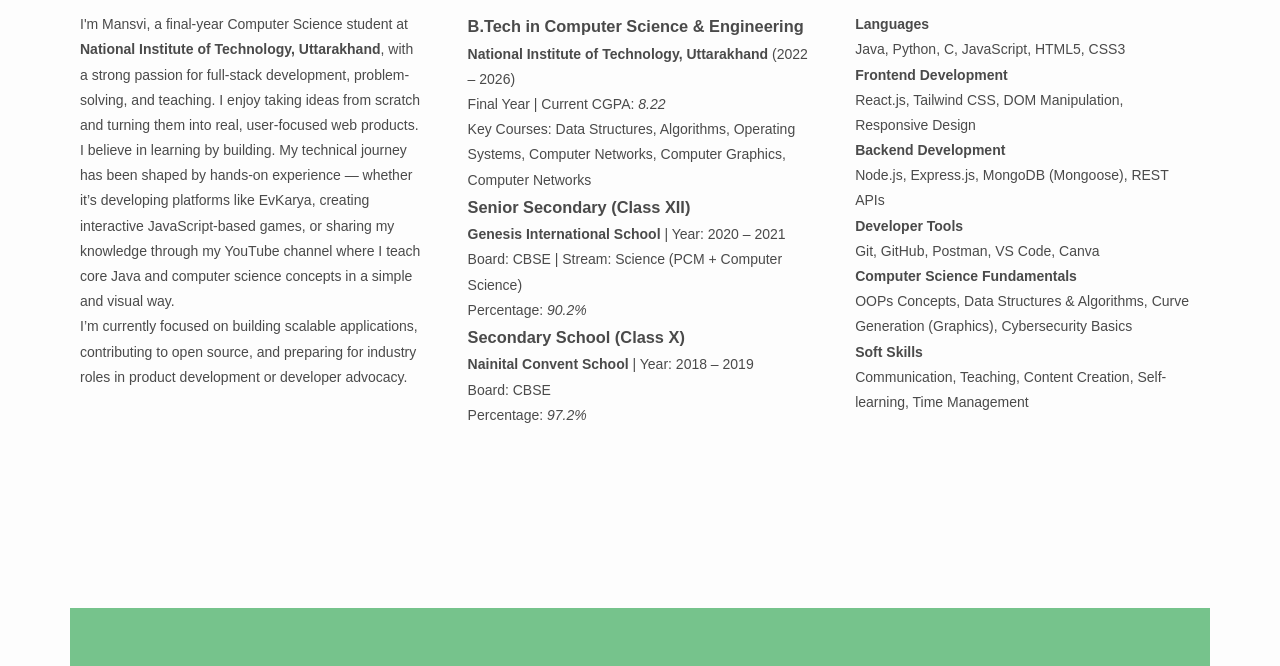
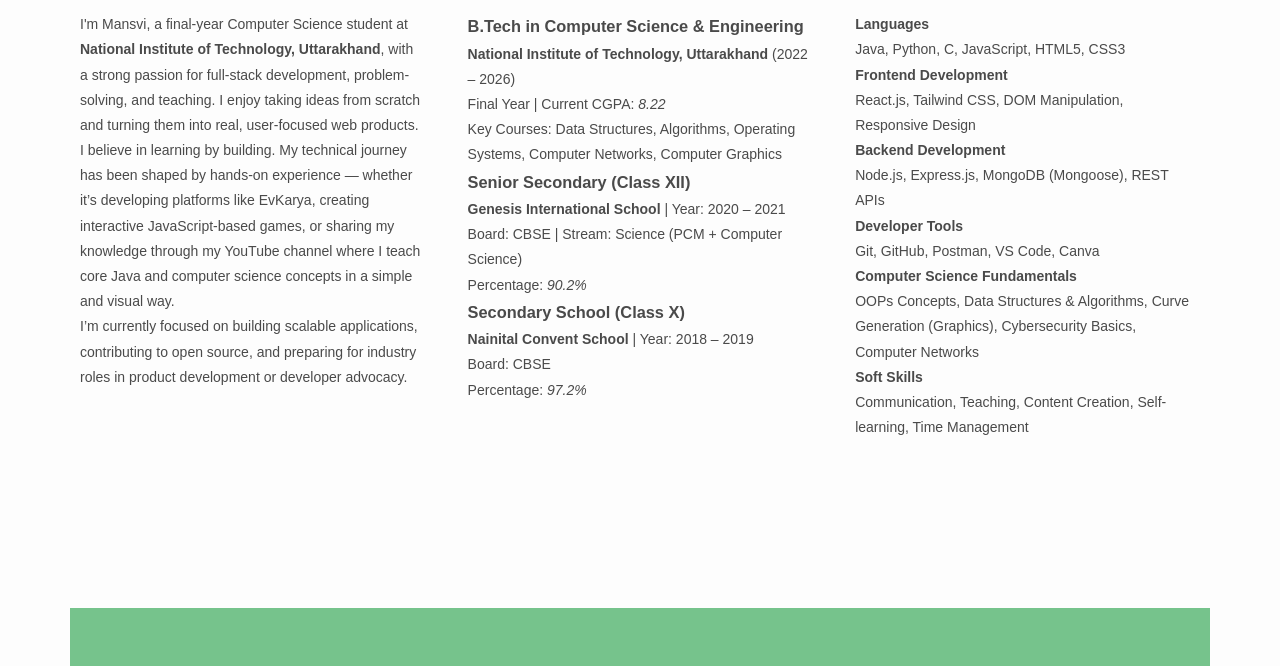
Before and after one commit to Mansvi777/Portfolio, a plain HTML site: page index.html in a window 1280 px wide. Shown: the part 866-1532 px from the top of the page. Drawn offline with Linux system fonts and the light colour scheme.

Commit message:
final skill change

```diff
--- a/index.html
+++ b/index.html
@@ -68,7 +68,7 @@
             <p>Final Year | Current CGPA: <em>8.22</em></p>
             <p>
               Key Courses: Data Structures, Algorithms, Operating Systems,
-              Computer Networks, Computer Graphics, Computer Networks
+              Computer Networks, Computer Graphics
             </p>
           </div>
 
@@ -117,7 +117,7 @@
             <h4>Computer Science Fundamentals</h4>
             <p>
               OOPs Concepts, Data Structures & Algorithms, Curve Generation
-              (Graphics), Cybersecurity Basics
+              (Graphics), Cybersecurity Basics, Computer Networks
             </p>
           </div>
 
```
